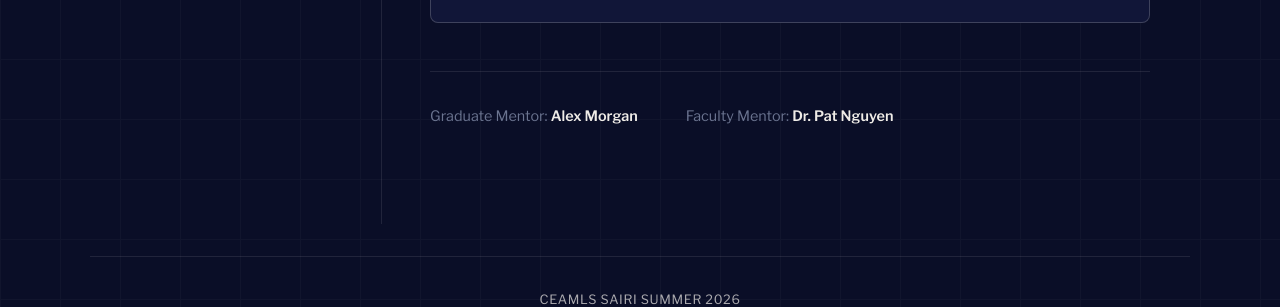
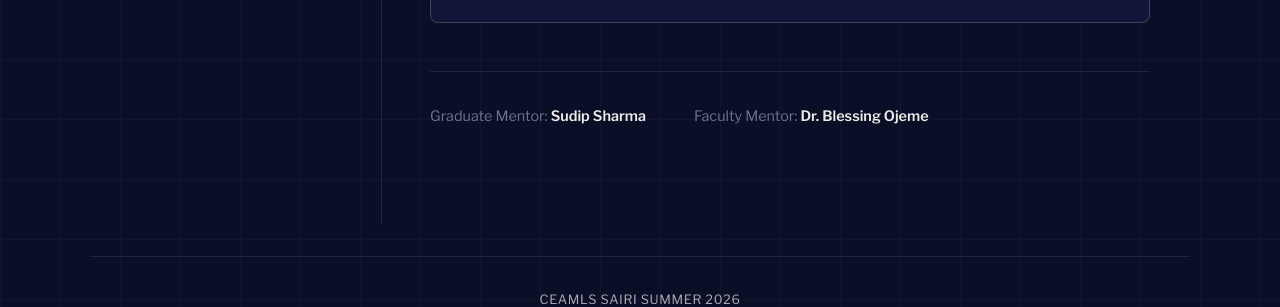
Before and after one commit to stephanieegwuchukwu-ai/stephanieegwuchukwu-aiceamls26.github.io, a Jekyll site: the page built from pages/about-my-project.md, in a window 1280 px wide and 900 px high, scrolled down 677 px. Shown: the part 541-848 px from the top of the window. Built offline with Jekyll 4.4.1, drawn with Linux system fonts in a browser that asks for light colours.

Commit message:
Update about-my-project.md

```diff
--- a/pages/about-my-project.md
+++ b/pages/about-my-project.md
@@ -31,10 +31,10 @@ outcome: |
 final_report_url: https://example.com/your-report.pdf
 
 grad_mentor:
-  name: Alex Morgan
-  linkedin: https://www.linkedin.com/in/example
+  name: Sudip Sharma
+  linkedin: https://www.linkedin.com/in/nxxis?utm_source=share&utm_campaign=share_via&utm_content=profile&utm_medium=ios_app
 
 faculty_mentor:
-  name: Dr. Pat Nguyen
-  linkedin: https://www.linkedin.com/in/example
+  name: Dr. Blessing Ojeme
+  linkedin: https://www.linkedin.com/in/blessing-ojeme-phd-259a7342?utm_source=share&utm_campaign=share_via&utm_content=profile&utm_medium=ios_app
 ---
```
